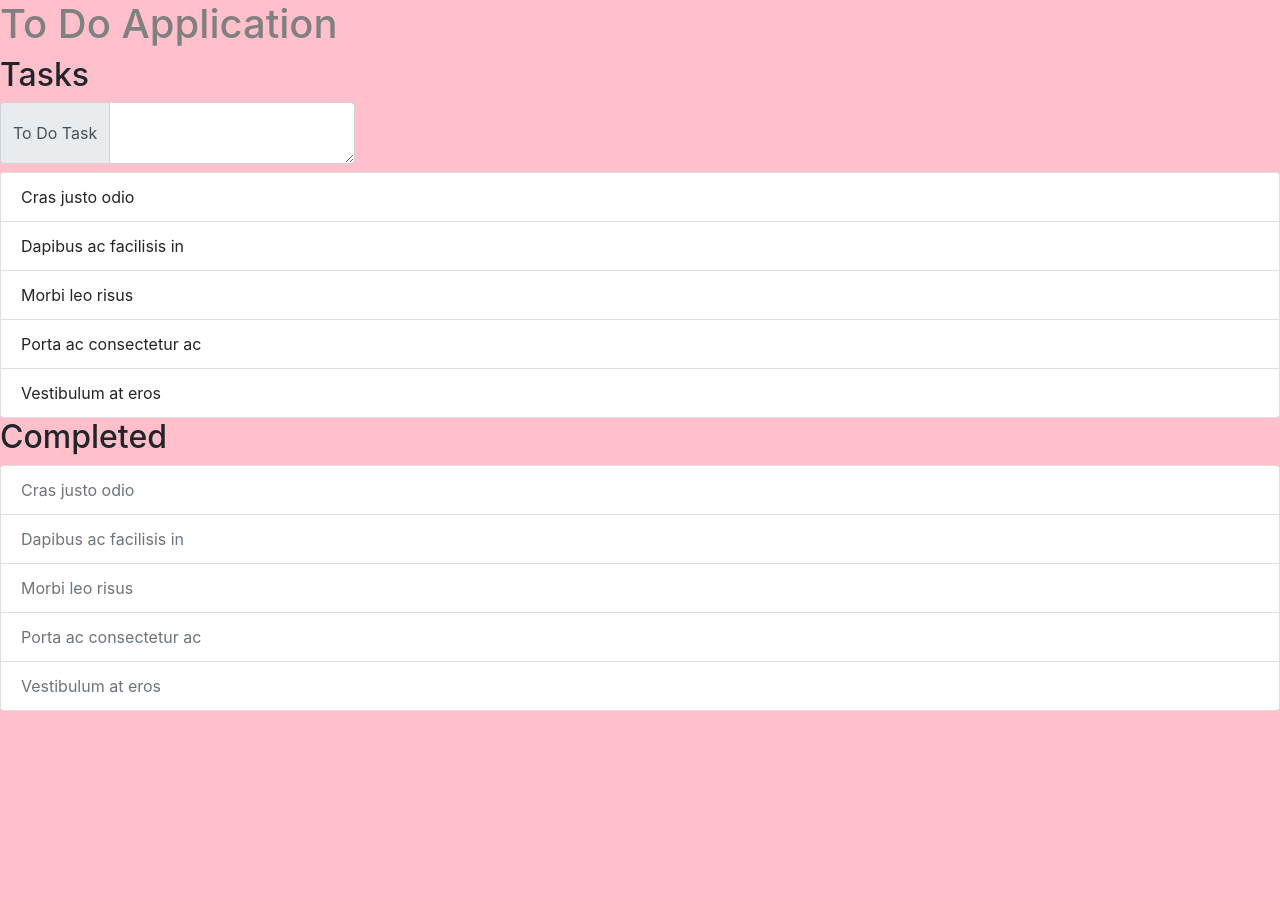
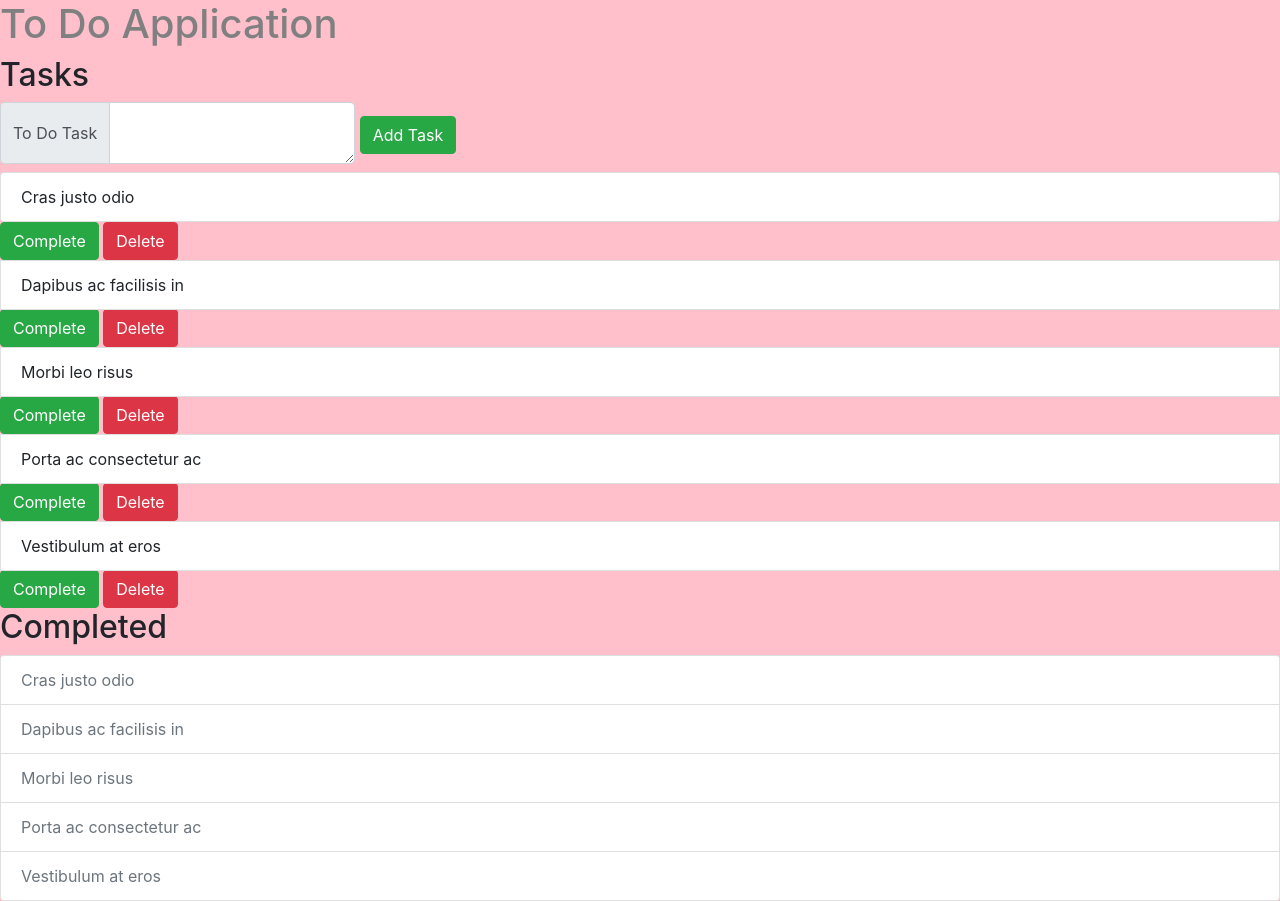
Before and after one commit to lydiabrmc/todo_application, a plain HTML site: page index.html in a window 1280 px wide. Before the commit the page ends 800 px from the top, so only its background shows below. Drawn offline with nearby package versions, Linux system fonts and the light colour scheme.

Commit message:
update.2

```diff
--- a/index.html
+++ b/index.html
@@ -2,12 +2,12 @@
 <html lang="en">
 
 <head>
-    <meta charset="UTF-8">
-    <meta name="viewport" content="width=device-width, initial-scale=1.0">
-    <meta http-equiv="X-UA-Compatible" content="ie=edge">
+    <meta charset="UTF-8" />
+    <meta name="viewport" content="width=device-width, initial-scale=1.0" />
+    <meta http-equiv="X-UA-Compatible" content="ie=edge" />
     <title>To Do Application</title>
-    <link rel="stylesheet" href="https://stackpath.bootstrapcdn.com/bootstrap/4.3.1/css/bootstrap.min.css" integrity="sha384-ggOyR0iXCbMQv3Xipma34MD+dH/1fQ784/j6cY/iJTQUOhcWr7x9JvoRxT2MZw1T" crossorigin="anonymous">
-    <link rel="stylesheet" href="todoapp.css">
+    <link rel="stylesheet" href="https://stackpath.bootstrapcdn.com/bootstrap/4.3.1/css/bootstrap.min.css" integrity="sha384-ggOyR0iXCbMQv3Xipma34MD+dH/1fQ784/j6cY/iJTQUOhcWr7x9JvoRxT2MZw1T" crossorigin="anonymous" />
+    <link rel="stylesheet" href="todoapp.css" />
 </head>
 
 <body>
@@ -22,19 +22,32 @@
       </div>
     </label>
     <!--Add submit button-->
+    <button type="button" class="btn btn-success">Add Task</button>
     <ul class="list-group">
         <li class="list-group-item">Cras justo odio</li>
+    </ul>
+    <button type="button" class="btn btn-success">Complete</button>
+    <button type="button" class="btn btn-danger">Delete</button>
     <li class="list-group-item">Dapibus ac facilisis in</li>
+    <button type="button" class="btn btn-success">Complete</button>
+    <button type="button" class="btn btn-danger">Delete</button>
     <li class="list-group-item">Morbi leo risus</li>
+    <button type="button" class="btn btn-success">Complete</button>
+    <button type="button" class="btn btn-danger">Delete</button>
     <li class="list-group-item">Porta ac consectetur ac</li>
+    <button type="button" class="btn btn-success">Complete</button>
+    <button type="button" class="btn btn-danger">Delete</button>
     <li class="list-group-item">Vestibulum at eros</li>
     </ul>
     <!-- insert buttons to submit or delete -->
+    <button type="button" class="btn btn-success">Complete</button>
+    <button type="button" class="btn btn-danger">Delete</button>
     <h2>Completed</h2>
     <!-- Work that has been completed should transfer here to show accomplishments-->
-
     <ul class="list-group">
-        <li class="list-group-item disabled" aria-disabled="true">Cras justo odio</li>
+        <li class="list-group-item disabled" aria-disabled="true">
+            Cras justo odio
+        </li>
         <li class="list-group-item disabled">Dapibus ac facilisis in</li>
         <li class="list-group-item disabled">Morbi leo risus</li>
         <li class="list-group-item disabled">Porta ac consectetur ac</li>
```
Also changed, not shown: 1 other file. Lines whose indentation alone changed are shown as unchanged.
